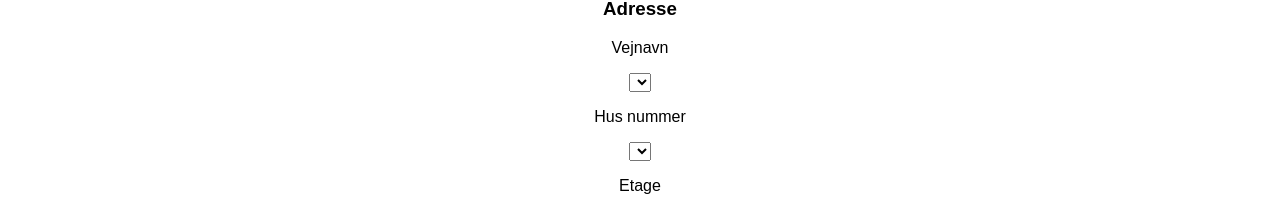
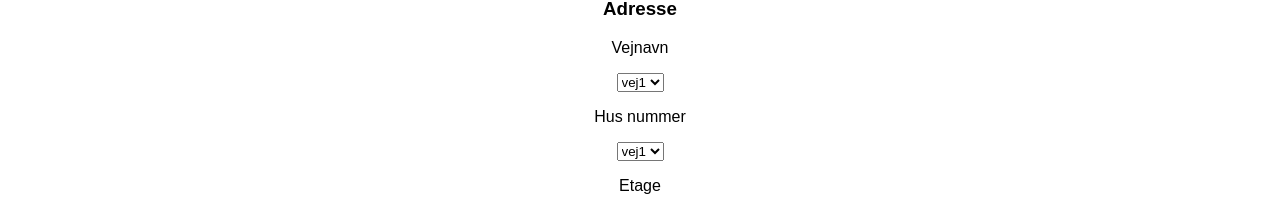
Before and after one commit to Lean-Rasmussen/bredbaandpulje, a React (Create React App) app: page / in a window 1280 px wide. Shown: the part 686-895 px from the top of the page. Built offline with nearby package versions, Linux system fonts and the light colour scheme.

Commit message:
added more state and selectors to personal information

```diff
--- a/src/App.js
+++ b/src/App.js
@@ -11,11 +11,22 @@ class App extends Component {
     // information info
     information:['information 1', 'Installations information'],
 
+    //Project details
+    adresser:{
+      vejnavne: ['vej1' ,'vej2','vej3','vej4'],
+      vej1:['1', '2','3','4','5','6','7','8','9'],
+      vej2:['1', '2','3','4','5','6','7','8','9'],
+      vej3:['1', '2','3','4','5','6','7','8','9'],
+      vej4:['1', '2','3','4','5','6','7','8','9'],
+      vej5:['1', '2','3','4','5','6','7','8','9'],
+
+    },
+
 
     //Tilmelding
     produkter: '',
-    BredbaandsHastigheder: ['25/5','50/10','100/20','300/60','500/60','1000/100'],
-    TvPakker:['','Grunpakke', 'Grundpakke + 10 valgfri kanaler', 'Grundpakke + 20 valgfri kanaler',' Grundpakke + 36 valgfri kanaler'],
+    BredbaandsHastigheder: [{speed:'25/5', pris:250},{speed:'50/10', pris:250},{speed:'100/20', pris:250},{speed:'300/60', pris:250},{speed:'500/60', pris:250},{speed:'1000/100', pris:250}],
+    TvPakker:[{pakke :'', pris:250},{pakke :'Grunpakke', pris:250},{pakke:'Grundpakke + 10 valgfri kanaler', pris:250},{pakke :'Grundpakke + 20 valgfri kanaler', pris:250},{pakke :' Grundpakke + 36 valgfri kanaler', pris:250}],
     antal: [0,1,2,3,4],
     MobilAbo :[
     {name: '', Id: 'M1', pris: 0},
@@ -34,7 +45,6 @@ class App extends Component {
       sideInput: '',
       kontaktnummerInput:'',
       EmailInput:'',
-    //produklt
       BredbaandsInput:'',
       TvInput:'',
       TvIFlereRumInput:'',
@@ -99,8 +109,16 @@ class App extends Component {
         <div className ='Tilmelding'>
         <h1> {this.state.Navbar[1]}</h1>
           <h3> Adresse </h3>
-          <p>Vejnavn</p><select></select>
-          <p>Hus nummer</p><select></select>
+          <p>Vejnavn</p><select>
+            {this.state.adresser.vejnavne.map(function(vej){
+              return <option>{vej}</option>
+            })}
+          </select>
+          <p>Hus nummer</p><select>
+            {this.state.adresser.vejnavne.map(function(nummer){
+              return <option>{nummer}</option>
+            })}
+          </select>
           <p> Etage</p><input></input>
           <p>Side</p><input></input>
           <p>Fornavn</p><input></input>
@@ -112,14 +130,14 @@ class App extends Component {
           <h3> Jeg er interesset i følgende produkter</h3>
           <p>Bredbaands hastighed</p><select>
             {this.state.BredbaandsHastigheder.map(function(hastighed){
-              return <option>{hastighed}</option>
+              return <option>{hastighed.speed}</option>
             })}
           </select>
           <p>Synkron hastighed</p> <input type='checkbox'></input>
 
           <p>Tv kanaler</p><select>
             {this.state.TvPakker.map(function(TvPakke){
-              return <option>{TvPakke}</option>
+              return <option>{TvPakke.pakke}</option>
             })}
           </select>
 
```
Lines whose indentation alone changed are shown as unchanged.
